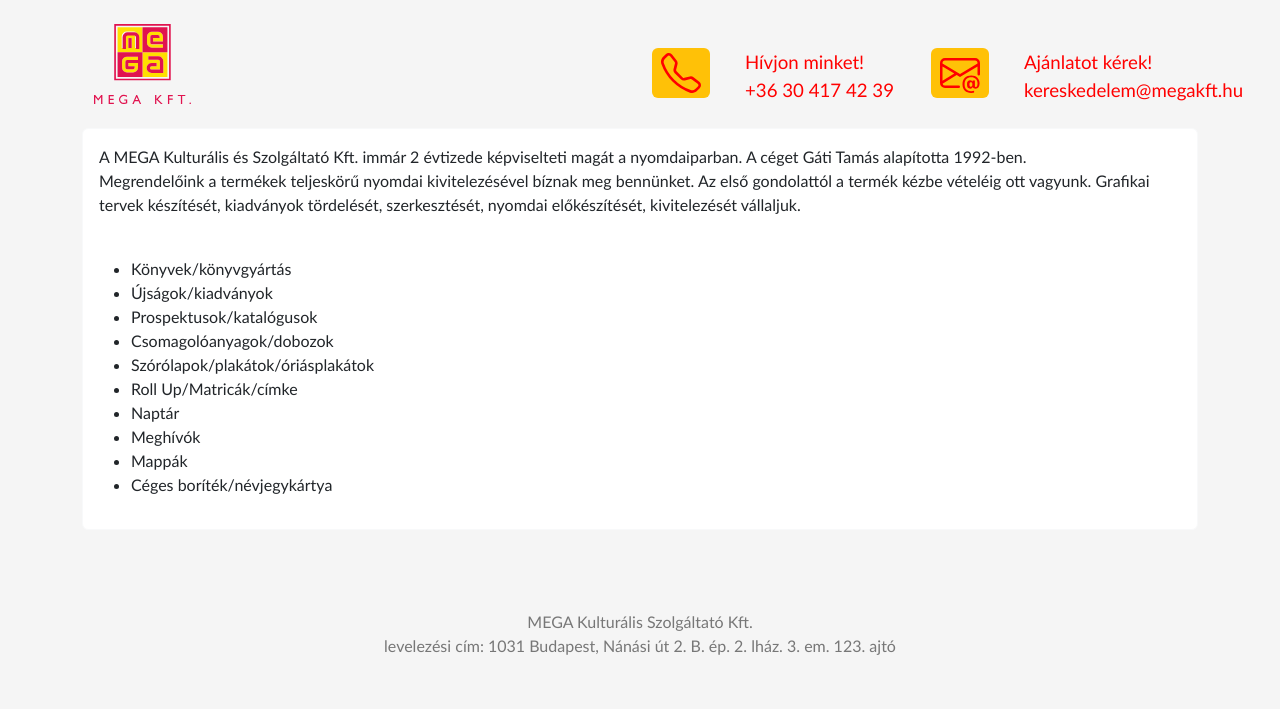
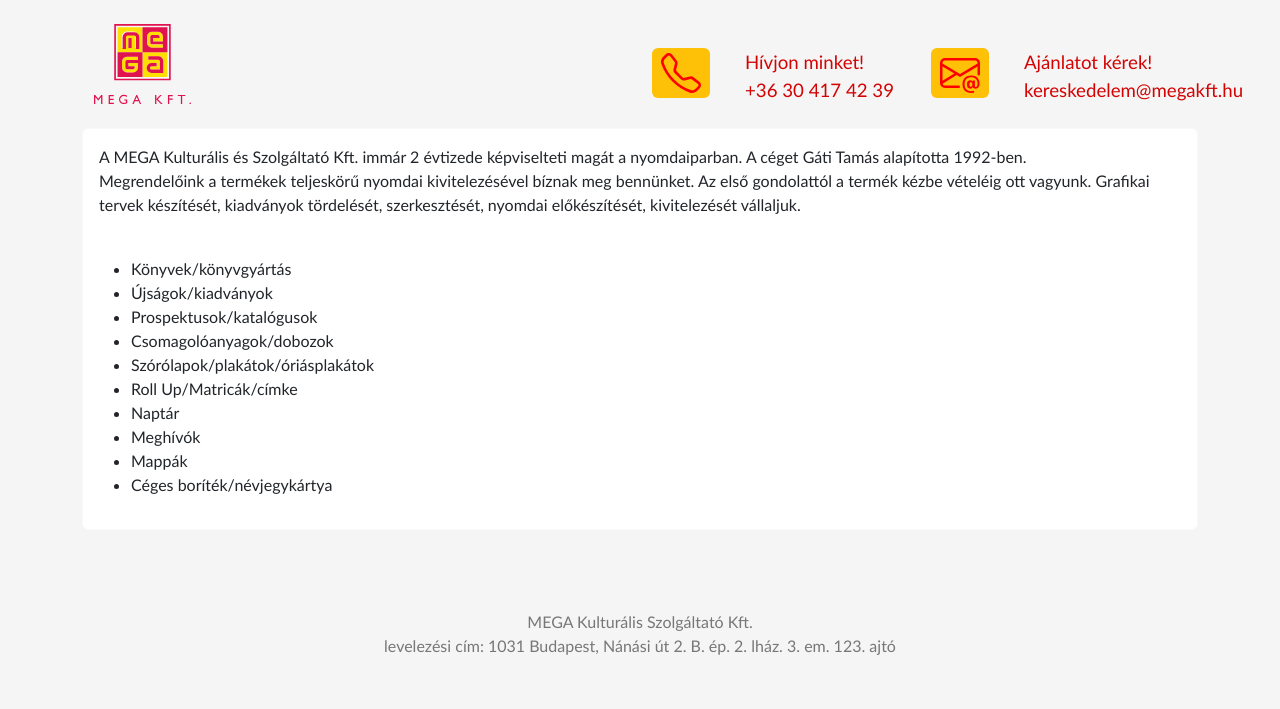
Before and after one commit to moladmo/megakft, a plain HTML site: page index.html in a window 1280 px wide. Drawn offline with nearby package versions, Linux system fonts and the light colour scheme.

Commit message:
red modify

```diff
--- a/set.css
+++ b/set.css
@@ -12,7 +12,7 @@ body {
 
 header {
   font-size: 14pt;
-  color: red;
+  color: rgb(211, 3, 3);
 }
 
 
```
